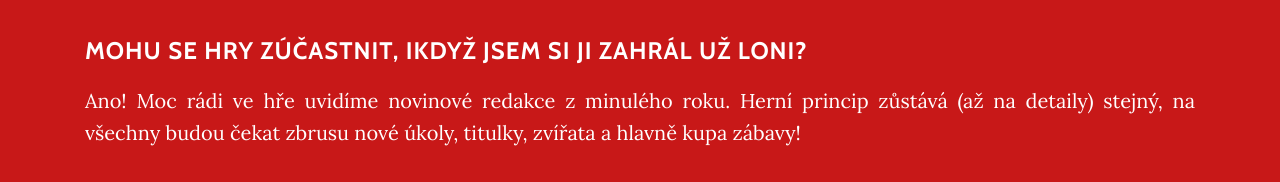
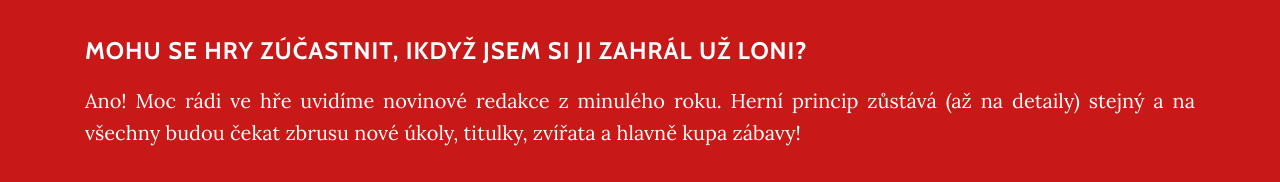
Before and after one commit to InstruktoriBrno/zoo-web, a website: page index.html in a window 1280 px wide. Shown: the part 3141-3323 px from the top of the page. Drawn offline with nearby package versions, Linux system fonts and the light colour scheme; files that its build step writes are made by us from their sources; no server answers.

Commit message:
Update index.html

```diff
--- a/index.html
+++ b/index.html
@@ -117,7 +117,7 @@
                     <p>Hra je otevřená pro Brňáky i pro nebrňáky, ale musíme vás upozornit, že znalci Brna získají při hře výhodu. Během hry budete moct využívat mapy ve vašem telefonu (silně doporučujeme stáhnout mapy.cz – jsou fakt podrobné a zadání budeme ladit tak, aby byla podle nich místa úkolů nalezitelná), ale může se stát, že Brňák po přečtení zadání úkolu rovnou vyrazí na správné místo, oproti tomu nebrňák stráví pravděpodobně nějaký čas hledáním v mapě/vyptáváním se kolemjdoucích. Brňák získá díky hře nový pohled na místa, která zná, a možná objeví místa, na kterých nikdy nebyl. Nebrňák během hry pozná Brno tak, jak ho ani někteří rodilí Brňáci neznají.
 
                     <h4><b>Mohu se hry zúčastnit, ikdyž jsem si ji zahrál už loni?</b></h4>
-                    <p>Ano! Moc rádi ve hře uvidíme novinové redakce z minulého roku. Herní princip zůstává (až na detaily) stejný, na všechny budou čekat zbrusu nové úkoly, titulky, zvířata a hlavně kupa zábavy! </p>
+                    <p>Ano! Moc rádi ve hře uvidíme novinové redakce z minulého roku. Herní princip zůstává (až na detaily) stejný a na všechny budou čekat zbrusu nové úkoly, titulky, zvířata a hlavně kupa zábavy! </p>
 
                     <div class="image-below">
                         <div class="image-inline-box image-below-box">
```
